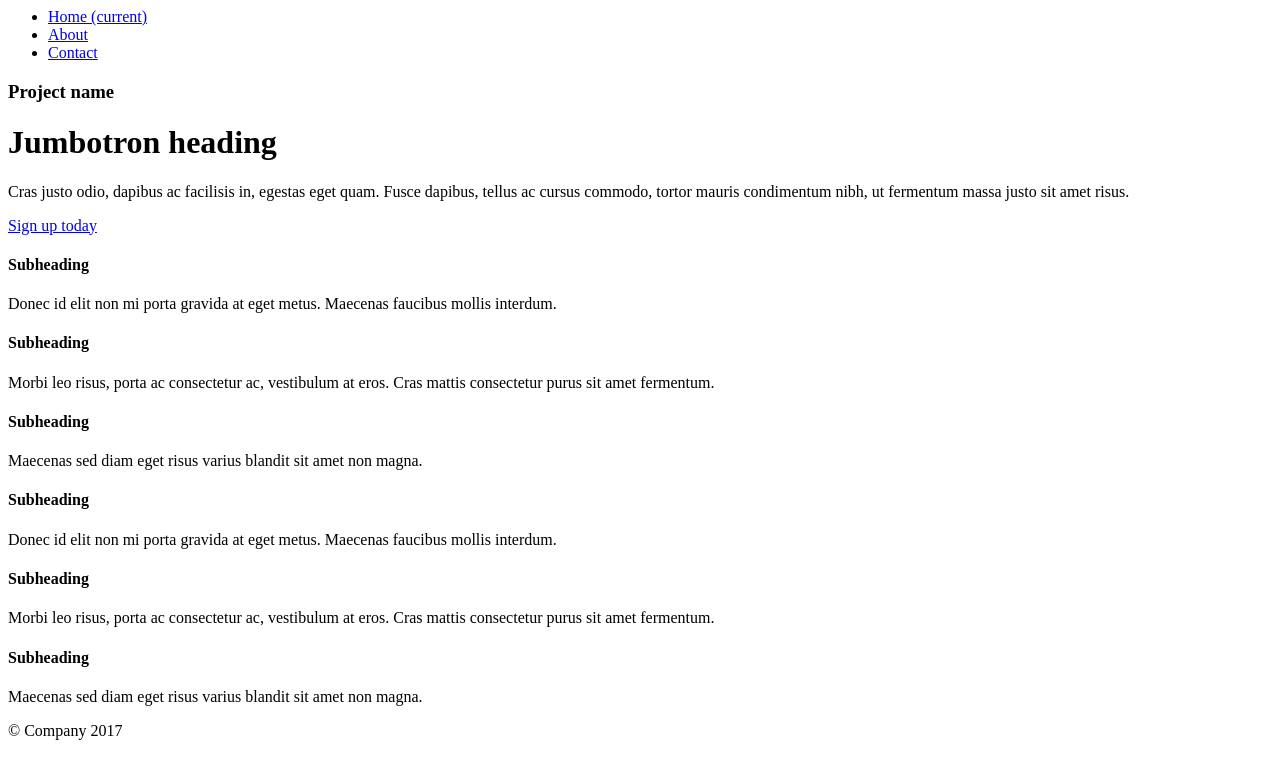
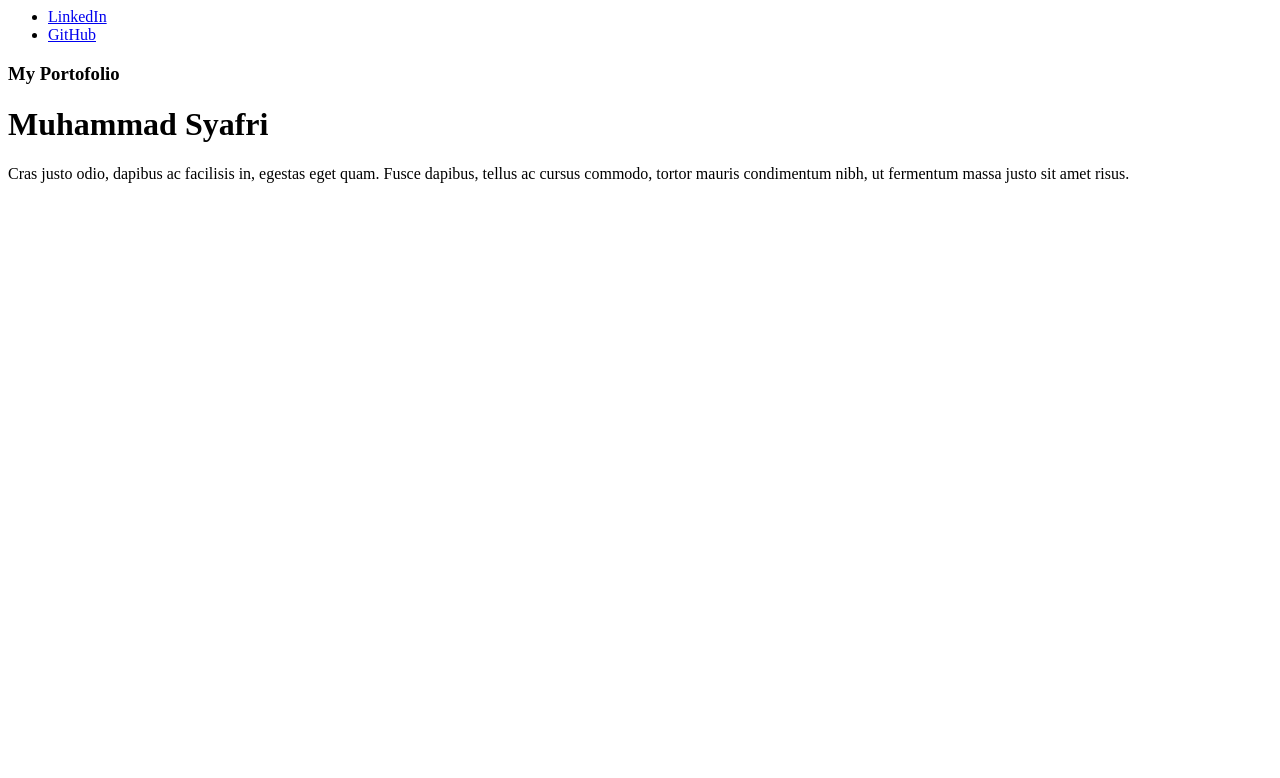
Before and after one commit to syafri06/syafri06, a plain HTML site: page index.html in a window 1280 px wide. Drawn offline with Linux system fonts and the light colour scheme.

Commit message:
Update index.html

```diff
--- a/index.html
+++ b/index.html
@@ -5,53 +5,20 @@
         <nav>
           <ul class="nav nav-pills float-right">
             <li class="nav-item">
-              <a class="nav-link active" href="#">Home <span class="sr-only">(current)</span></a>
+              <a class="nav-link active" href="https://www.linkedin.com/in/muhammadsyafri/">LinkedIn </a>
             </li>
             <li class="nav-item">
-              <a class="nav-link" href="#">About</a>
-            </li>
-            <li class="nav-item">
-              <a class="nav-link" href="#">Contact</a>
+              <a class="nav-link" href="https://github.com/syafri06/syafri06.github.io">GitHub</a>
             </li>
           </ul>
         </nav>
-        <h3 class="text-muted">Project name</h3>
+        <h3 class="text-muted">My Portofolio</h3>
       </div>
 
       <div class="jumbotron">
-        <h1 class="display-3">Jumbotron heading</h1>
+        <h1 class="display-3">Muhammad Syafri</h1>
         <p class="lead">Cras justo odio, dapibus ac facilisis in, egestas eget quam. Fusce dapibus, tellus ac cursus commodo, tortor mauris condimentum nibh, ut fermentum massa justo sit amet risus.</p>
-        <p><a class="btn btn-lg btn-success" href="#" role="button">Sign up today</a></p>
       </div>
-
-      <div class="row marketing">
-        <div class="col-lg-6">
-          <h4>Subheading</h4>
-          <p>Donec id elit non mi porta gravida at eget metus. Maecenas faucibus mollis interdum.</p>
-
-          <h4>Subheading</h4>
-          <p>Morbi leo risus, porta ac consectetur ac, vestibulum at eros. Cras mattis consectetur purus sit amet fermentum.</p>
-
-          <h4>Subheading</h4>
-          <p>Maecenas sed diam eget risus varius blandit sit amet non magna.</p>
-        </div>
-
-        <div class="col-lg-6">
-          <h4>Subheading</h4>
-          <p>Donec id elit non mi porta gravida at eget metus. Maecenas faucibus mollis interdum.</p>
-
-          <h4>Subheading</h4>
-          <p>Morbi leo risus, porta ac consectetur ac, vestibulum at eros. Cras mattis consectetur purus sit amet fermentum.</p>
-
-          <h4>Subheading</h4>
-          <p>Maecenas sed diam eget risus varius blandit sit amet non magna.</p>
-        </div>
-      </div>
-
-      <footer class="footer">
-        <p>© Company 2017</p>
-      </footer>
-
     </div> <!-- /container -->
 
 
```
